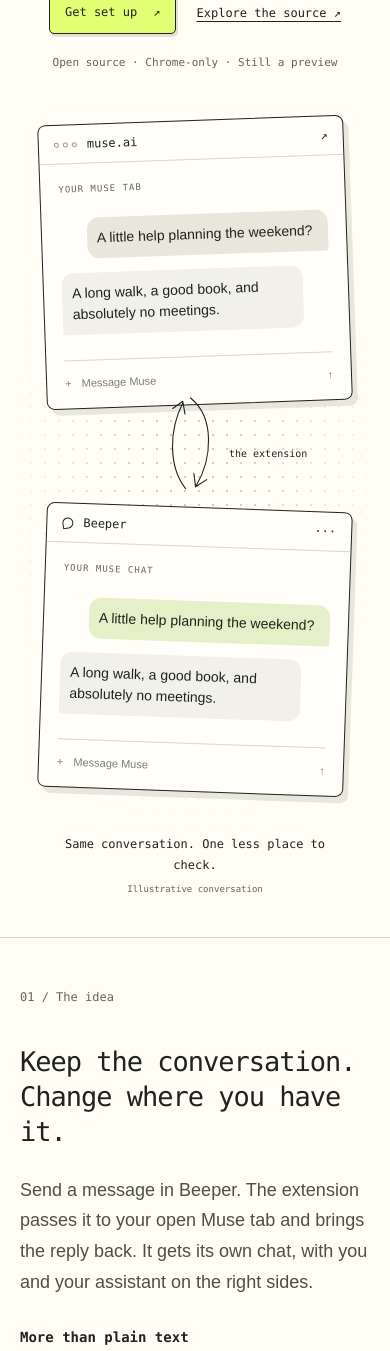
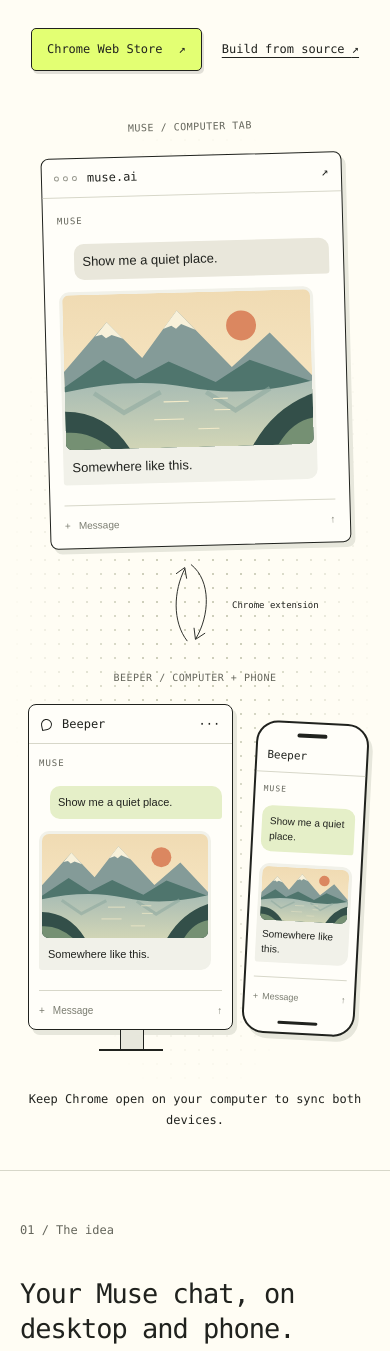
Before and after one commit to nishu-builder/beeper-muse, a browser extension: page site/index.html in a window 390 px wide. Shown: the part 367-1718 px from the top of the page. Drawn offline with Linux system fonts and the light colour scheme.

Commit message:
Simplify site copy and illustrate desktop and phone sync (#38)
* Simplify landing copy and show desktop and phone image sync

* Link store and source installs and clarify local bridge

```diff
--- a/site/index.html
+++ b/site/index.html
@@ -38,36 +38,35 @@
     </header>
     <main id="main">
       <section class="hero wrap" aria-labelledby="headline">
-        <p class="eyebrow">
-          <span class="asterisk" aria-hidden="true">+</span> A small bridge
-          between two good things
-        </p>
+        <p class="eyebrow">A Chrome extension for Muse + Beeper</p>
         <h1 id="headline">Muse, in your<br />Beeper inbox.</h1>
         <p class="intro">
           Your Muse conversation, alongside your other chats.<br
             class="desktop-break"
           />
-          Connected directly from Chrome.
+          Connected through Chrome on your computer.<br class="desktop-break" />
+          The bridge is fully local. No server to run.
         </p>
         <div class="actions">
           <a
             class="button primary"
-            href="https://github.com/nishu-builder/beeper-muse/blob/main/docs/chrome-setup.md"
-            >Get set up <span aria-hidden="true">↗</span></a
+            href="https://chromewebstore.google.com/detail/beeper-muse/bchjpmhhlhpcokhlmbpbiibehfjdgnme"
+            >Chrome Web Store <span aria-hidden="true">↗</span></a
           >
           <a
             class="text-link"
-            href="https://github.com/nishu-builder/beeper-muse"
-            >Explore the source <span aria-hidden="true">↗</span></a
+            href="https://github.com/nishu-builder/beeper-muse/blob/main/docs/chrome-setup.md#build-from-source"
+            >Build from source <span aria-hidden="true">↗</span></a
           >
         </div>
-        <p class="fineprint">Open source · Chrome-only · Still a preview</p>
 
         <figure
           class="bridge-demo"
-          aria-label="Illustration: a Muse reply appears in a dedicated Beeper conversation through the Chrome extension."
+          aria-label="The Chrome extension connects Muse on your computer to Beeper on both your computer and phone. The same image and messages appear on all three screens."
         >
           <div class="dot-field" aria-hidden="true"></div>
+          <div class="source-device">
+            <p class="device-label">MUSE / COMPUTER TAB</p>
             <div class="demo-card muse-card">
               <div class="window-bar">
                 <div class="window-dots" aria-hidden="true">
@@ -76,21 +75,26 @@
                 <span>muse.ai</span><span aria-hidden="true">↗</span>
               </div>
               <div class="demo-body">
-              <p class="card-label">YOUR MUSE TAB</p>
-              <div class="bubble outgoing">
-                A little help planning the weekend?
-              </div>
-              <div class="bubble incoming">
-                A long walk, a good book, and absolutely no meetings.
+                <p class="card-label">MUSE</p>
+                <div class="bubble outgoing">Show me a quiet place.</div>
+                <div class="bubble incoming image-message">
+                  <img
+                    src="./weekend.svg"
+                    alt="Illustrated mountains reflected in a lake at sunset"
+                    width="480"
+                    height="300"
+                  />
+                  <p>Somewhere like this.</p>
                 </div>
                 <div class="composer" aria-hidden="true">
-                <span>+</span> Message Muse <span>↑</span>
+                  <span>+</span> Message <span>↑</span>
+                </div>
               </div>
             </div>
           </div>
           <div class="bridge-link" aria-hidden="true">
-            <span class="bridge-label">the extension</span>
-            <svg viewBox="0 0 180 90" fill="none">
+            <span class="bridge-label">Chrome extension</span
+            ><svg viewBox="0 0 180 90" fill="none">
               <path
                 d="M8 53C43 9 118 14 166 43M155 24l13 20-24 3M171 62C130 94 64 91 17 67M27 85 14 67l23-4"
                 stroke="currentColor"
@@ -99,30 +103,60 @@
                 stroke-linejoin="round"
               />
             </svg>
-            <span class="bridge-note">no companion app</span>
           </div>
+          <div class="beeper-devices">
+            <p class="destination-label">BEEPER / COMPUTER + PHONE</p>
+            <div class="desktop-device">
               <div class="demo-card beeper-card">
                 <div class="window-bar">
                   <span class="beeper-dot" aria-hidden="true"></span
                   ><span>Beeper</span><span aria-hidden="true">···</span>
                 </div>
                 <div class="demo-body">
-              <p class="card-label">YOUR MUSE CHAT</p>
-              <div class="bubble outgoing">
-                A little help planning the weekend?
-              </div>
-              <div class="bubble incoming">
-                A long walk, a good book, and absolutely no meetings.
+                  <p class="card-label">MUSE</p>
+                  <div class="bubble outgoing">Show me a quiet place.</div>
+                  <div class="bubble incoming image-message">
+                    <img
+                      src="./weekend.svg"
+                      alt="Illustrated mountains reflected in a lake at sunset"
+                      width="480"
+                      height="300"
+                    />
+                    <p>Somewhere like this.</p>
                   </div>
                   <div class="composer" aria-hidden="true">
-                <span>+</span> Message Muse <span>↑</span>
+                    <span>+</span> Message <span>↑</span>
+                  </div>
+                </div>
+              </div>
+              <div class="monitor-stand" aria-hidden="true"></div>
+            </div>
+            <div class="phone-device">
+              <div class="demo-card phone-card">
+                <div class="phone-speaker" aria-hidden="true"></div>
+                <div class="phone-title">Beeper</div>
+                <div class="demo-body">
+                  <p class="card-label">MUSE</p>
+                  <div class="bubble outgoing">Show me a quiet place.</div>
+                  <div class="bubble incoming image-message">
+                    <img
+                      src="./weekend.svg"
+                      alt="Illustrated mountains reflected in a lake at sunset"
+                      width="480"
+                      height="300"
+                    />
+                    <p>Somewhere like this.</p>
+                  </div>
+                  <div class="composer" aria-hidden="true">
+                    <span>+</span> Message <span>↑</span>
+                  </div>
+                </div>
+                <div class="phone-home" aria-hidden="true"></div>
               </div>
             </div>
           </div>
           <figcaption>
-            Same conversation. One less place to check.<span
-              >Illustrative conversation</span
-            >
+            Keep Chrome open on your computer to sync both devices.
           </figcaption>
         </figure>
       </section>
@@ -131,9 +165,7 @@
         <div class="wrap section-grid">
           <p class="eyebrow">01 / The idea</p>
           <div>
-            <h2 id="about-title">
-              Keep the conversation.<br />Change where you have it.
-            </h2>
+            <h2 id="about-title">Your Muse chat, on desktop and phone.</h2>
             <p class="section-intro">
               Send a message in Beeper. The extension passes it to your open
               Muse tab and brings the reply back. It gets its own chat, with you
@@ -141,7 +173,7 @@
             </p>
             <div class="feature-grid">
               <div>
-                <h3>More than plain text</h3>
+                <h3>Text, images, and more</h3>
                 <p>
                   Formatted replies, images, edits, reactions, and typing
                   indicators. Support is still being refined.
@@ -155,14 +187,14 @@
                 </p>
               </div>
               <div>
-                <h3>A little catch-up</h3>
+                <h3>Catch up on messages</h3>
                 <p>
                   Bring over recent messages already loaded in Muse, or start
                   with new messages only.
                 </p>
               </div>
               <div>
-                <h3>Open all the way down</h3>
+                <h3>Source and docs</h3>
                 <p>
                   MIT licensed, with the code, architecture, and known issues
                   available on GitHub.
@@ -177,7 +209,7 @@
         <div class="wrap">
           <div class="section-heading">
             <p class="eyebrow">02 / Getting connected</p>
-            <h2 id="setup-title">A little setup.<br />Then, a regular chat.</h2>
+            <h2 id="setup-title">Connect in three steps.</h2>
           </div>
           <p class="setup-intro">
             You’ll need Chrome 127+, Beeper, and a signed-in Muse account.<br />Registration
@@ -196,8 +228,16 @@
               <span class="step-number" aria-hidden="true">2</span>
               <h3>Load the extension</h3>
               <p>
-                Build the current source, or install a release. Import your
-                registration in the extension.
+                Install from the
+                <a
+                  href="https://chromewebstore.google.com/detail/beeper-muse/bchjpmhhlhpcokhlmbpbiibehfjdgnme"
+                  >Chrome Web Store</a
+                >
+                or
+                <a
+                  href="https://github.com/nishu-builder/beeper-muse/blob/main/docs/chrome-setup.md#build-from-source"
+                  >build from source</a
+                >. Then import your registration.
               </p>
             </li>
             <li>
@@ -226,17 +266,8 @@
       <section class="section details" aria-labelledby="details-title">
         <div class="wrap section-grid">
           <div>
-            <p class="eyebrow">03 / A few loose ends</p>
-            <h2 id="details-title">Good to know.</h2>
-            <svg class="scribble" viewBox="0 0 190 35" aria-hidden="true">
-              <path
-                d="M3 20C65 5 117 3 183 12M20 30c62-17 100-15 155-12"
-                fill="none"
-                stroke="currentColor"
-                stroke-width="2"
-                stroke-linecap="round"
-              />
-            </svg>
+            <p class="eyebrow">03 / Questions</p>
+            <h2 id="details-title">FAQs</h2>
           </div>
           <div class="questions">
             <details open>
@@ -278,9 +309,8 @@
             <details>
               <summary>Is this an official integration?</summary>
               <p>
-                No. This is an independent, community-built project,
-                unaffiliated with Beeper or Muse. It uses Beeper’s bridge
-                protocol and observes the selected Muse webpage.
+                No. Beeper Muse is not affiliated with Beeper or Muse. It uses
+                Beeper’s bridge protocol and observes the selected Muse webpage.
                 <a
                   href="https://github.com/nishu-builder/beeper-muse/blob/main/docs/architecture.md"
                   >Read how it works.</a
@@ -290,21 +320,13 @@
           </div>
         </div>
       </section>
-      <section class="closing wrap" aria-labelledby="closing-title">
-        <p class="eyebrow">Built in the open</p>
-        <h2 id="closing-title">Small extension.<br />Room to improve.</h2>
-        <p>Found a rough edge? Help make it better.</p>
-        <a
-          class="text-link"
-          href="https://github.com/nishu-builder/beeper-muse/issues"
-          >Open an issue <span aria-hidden="true">↗</span></a
-        >
-      </section>
     </main>
     <footer class="footer wrap">
       <a class="wordmark" href="./"
         ><img src="./icon.png" alt="" width="24" height="24" />beeper muse</a
-      ><span>An independent project. MIT licensed.</span
+      ><a href="https://github.com/nishu-builder/beeper-muse/issues"
+        >Report an issue</a
+      ><span>MIT licensed.</span
       ><a
         href="https://github.com/nishu-builder/beeper-muse/blob/main/PRIVACY.md"
         >Privacy</a
--- a/site/style.css
+++ b/site/style.css
@@ -89,12 +89,6 @@
   font: 12px/1.6 var(--mono);
   color: var(--muted);
 }
-.asterisk {
-  font-size: 19px;
-  color: var(--ink);
-  margin-right: 8px;
-  vertical-align: -2px;
-}
 h1,
 h2,
 h3,
@@ -147,48 +141,56 @@
 .text-link {
   font: 13px/1.7 var(--mono);
 }
-.fineprint {
-  color: var(--muted);
-  font: 11px/1.6 var(--mono);
-  margin: 20px 0 0;
-}
+/* One computer source, with the same conversation on two Beeper devices. */
 .bridge-demo {
   position: relative;
   margin: 65px auto 0;
   display: grid;
-  grid-template-columns: minmax(0, 1fr) 170px minmax(0, 1fr);
+  grid-template-columns: minmax(0, 1fr) 145px minmax(0, 1.5fr);
   align-items: center;
-  max-width: 980px;
-  padding: 24px 20px 0;
+  padding: 24px 10px 0;
   text-align: left;
 }
 .dot-field {
   position: absolute;
-  inset: 0 -20px 75px;
+  inset: 0 -10px 75px;
   z-index: -1;
   background-image: radial-gradient(#cecfbb 1px, transparent 1px);
   background-size: 14px 14px;
   mask-image: radial-gradient(ellipse, #000 20%, transparent 72%);
 }
+.device-label,
+.destination-label {
+  color: var(--muted);
+  font: 10px/1.6 var(--mono);
+  letter-spacing: 0.5px;
+  margin-bottom: 20px;
+}
+.source-device {
+  transform: rotate(-1.5deg);
+}
+.beeper-devices {
+  display: grid;
+  grid-template-columns: minmax(0, 1fr) minmax(0, 0.55fr);
+  gap: 0 18px;
+  align-items: center;
+}
+.destination-label {
+  grid-column: 1/-1;
+}
 .demo-card {
   border: 1px solid var(--ink);
   border-radius: 8px;
   background: #fffef9;
-  box-shadow: 5px 6px 0 #e7e7dc;
+  box-shadow: 4px 5px 0 #e7e7dc;
   overflow: hidden;
-}
-.muse-card {
-  transform: rotate(-2deg);
-}
-.beeper-card {
-  transform: rotate(2deg);
 }
 .window-bar {
   display: flex;
   align-items: center;
   gap: 10px;
   border-bottom: 1px solid var(--line);
-  padding: 12px 15px;
+  padding: 12px;
   font: 12px var(--mono);
 }
 .window-bar > :last-child {
@@ -212,21 +214,21 @@
   transform: rotate(-12deg);
 }
 .demo-body {
-  padding: 23px 18px 15px;
+  padding: 18px 14px 14px;
 }
 .card-label {
   font: 9px var(--mono);
   letter-spacing: 1px;
   color: var(--muted);
-  margin-bottom: 24px;
+  margin-bottom: 18px;
 }
 .bubble {
-  font-size: 14px;
+  font-size: 12px;
   line-height: 1.5;
-  padding: 12px 14px;
-  width: 90%;
-  margin-bottom: 14px;
-  border-radius: 12px;
+  padding: 10px 12px;
+  width: 94%;
+  margin-bottom: 12px;
+  border-radius: 10px;
 }
 .outgoing {
   margin-left: auto;
@@ -237,50 +239,116 @@
   background: #f1f1e9;
   border-bottom-left-radius: 3px;
 }
-.beeper-card .outgoing {
+.beeper-devices .outgoing {
   background: #e5efc8;
+}
+.image-message {
+  padding: 4px;
+}
+.image-message img {
+  display: block;
+  width: 100%;
+  height: auto;
+  border-radius: 7px;
+}
+.image-message p {
+  margin: 0;
+  padding: 8px 6px 5px;
 }
 .composer {
   display: flex;
-  gap: 10px;
+  gap: 8px;
   border-top: 1px solid var(--line);
-  padding-top: 14px;
-  margin-top: 25px;
+  padding-top: 12px;
+  margin-top: 20px;
   color: #7b7d71;
-  font-size: 11px;
+  font-size: 10px;
 }
 .composer span:last-child {
   margin-left: auto;
 }
+.monitor-stand {
+  width: 64px;
+  height: 21px;
+  border-bottom: 2px solid var(--ink);
+  margin: auto;
+  position: relative;
+}
+.monitor-stand::before {
+  content: '';
+  position: absolute;
+  width: 22px;
+  height: 19px;
+  top: 0;
+  left: 21px;
+  border-inline: 1px solid var(--ink);
+  background: #e7e7dc;
+}
+.phone-device {
+  transform: rotate(3deg);
+}
+.phone-card {
+  border: 2px solid var(--ink);
+  border-radius: 22px;
+}
+.phone-speaker {
+  width: 30px;
+  height: 4px;
+  border-radius: 5px;
+  background: var(--ink);
+  margin: 10px auto 12px;
+}
+.phone-title {
+  border-bottom: 1px solid var(--line);
+  padding: 0 10px 10px;
+  font: 11px var(--mono);
+}
+.phone-card .demo-body {
+  padding: 12px 8px 8px;
+}
+.phone-card .card-label {
+  font-size: 8px;
+  margin-bottom: 12px;
+}
+.phone-card .bubble {
+  font-size: 10px;
+  padding: 8px;
+  width: 100%;
+}
+.phone-card .image-message {
+  padding: 3px;
+}
+.phone-card .image-message p {
+  padding: 6px 3px 3px;
+}
+.phone-card .composer {
+  font-size: 9px;
+  gap: 4px;
+  margin-top: 14px;
+}
+.phone-home {
+  width: 40px;
+  height: 3px;
+  background: var(--ink);
+  border-radius: 4px;
+  margin: 8px auto;
+}
 .bridge-link {
-  padding: 0 4px;
   text-align: center;
-  transform: rotate(-5deg);
+  padding: 0 8px;
+}
+.bridge-label {
+  font: 10px var(--mono);
 }
 .bridge-link svg {
   width: 100%;
   display: block;
-  margin: -4px 0;
-}
-.bridge-label,
-.bridge-note {
-  font: 11px var(--mono);
-}
-.bridge-note {
-  font-size: 9px;
-  color: var(--muted);
 }
 figcaption {
   grid-column: 1/-1;
   text-align: center;
-  margin: 43px 0 60px;
+  margin: 38px 0 60px;
   font: 12px/1.7 var(--mono);
-}
-figcaption span {
-  display: block;
-  margin-top: 7px;
-  color: var(--muted);
-  font-size: 9px;
 }
 .section {
   border-top: 1px solid var(--line);
@@ -384,9 +452,6 @@
 .details h2 {
   margin-bottom: 0;
 }
-.scribble {
-  width: 185px;
-}
 .questions {
   border-top: 1px solid var(--ink);
 }
@@ -419,21 +484,6 @@
   padding-right: 20px;
   margin-bottom: 25px;
 }
-.closing {
-  border-top: 1px solid var(--line);
-  text-align: center;
-  padding-block: 64px;
-}
-.closing h2 {
-  font-size: 36px;
-}
-.closing p:not(.eyebrow) {
-  color: var(--muted);
-  font-size: 15px;
-}
-.closing .eyebrow {
-  margin-bottom: 18px;
-}
 .footer {
   border-top: 1px solid var(--line);
   display: flex;
@@ -462,24 +512,6 @@
   }
   h1 {
     letter-spacing: -2.5px;
-  }
-  .bridge-demo {
-    grid-template-columns: minmax(0, 1fr) 75px minmax(0, 1fr);
-    padding-inline: 0;
-  }
-  .bridge-label {
-    font-size: 9px;
-  }
-  .bridge-note {
-    display: none;
-  }
-  .demo-body {
-    padding: 18px 12px 12px;
-  }
-  .bubble {
-    font-size: 12px;
-    width: 96%;
-    padding: 10px;
   }
   .section {
     padding-block: 50px;
@@ -546,49 +578,6 @@
   .text-link {
     font-size: 12px;
   }
-  .bridge-demo {
-    grid-template-columns: 1fr;
-    padding: 0 22px;
-    margin-top: 48px;
-  }
-  .demo-card {
-    width: 100%;
-    max-width: 340px;
-    margin-inline: auto;
-  }
-  .demo-body {
-    padding: 20px 18px 15px;
-  }
-  .bubble {
-    font-size: 14px;
-    width: 90%;
-  }
-  .bridge-link {
-    height: 76px;
-    width: 120px;
-    margin: 13px auto;
-    transform: none;
-    position: relative;
-  }
-  .bridge-link svg {
-    width: 100px;
-    height: 65px;
-    transform: rotate(90deg);
-    margin: -7px auto 0;
-  }
-  .bridge-label {
-    position: absolute;
-    left: 94px;
-    top: 30px;
-    white-space: nowrap;
-    font-size: 10px;
-  }
-  .dot-field {
-    inset: 0 -10px 100px;
-  }
-  figcaption {
-    margin-bottom: 40px;
-  }
   h2 {
     font-size: 27px;
     letter-spacing: -1px;
@@ -625,3 +614,81 @@
     margin-left: auto;
   }
 }
+
+@media (max-width: 1000px) {
+  .bridge-demo {
+    grid-template-columns: minmax(0, 1fr) 100px minmax(0, 1.5fr);
+  }
+  .beeper-devices {
+    gap: 0 12px;
+  }
+  .demo-body {
+    padding: 14px 10px 10px;
+  }
+  .bubble {
+    padding: 8px;
+    font-size: 11px;
+  }
+  .image-message {
+    padding: 3px;
+  }
+  .bridge-label {
+    font-size: 9px;
+  }
+}
+@media (max-width: 700px) {
+  .bridge-demo {
+    grid-template-columns: 1fr;
+    padding: 0 8px;
+    margin-top: 48px;
+  }
+  .source-device {
+    width: min(320px, 90%);
+    margin: auto;
+  }
+  .device-label,
+  .destination-label {
+    text-align: center;
+    font-size: 10px;
+  }
+  .bridge-link {
+    position: relative;
+    width: 100px;
+    height: 100px;
+    margin: 12px auto;
+  }
+  .bridge-link svg {
+    height: 90px;
+    transform: rotate(90deg);
+  }
+  .bridge-label {
+    position: absolute;
+    left: 87px;
+    top: 42px;
+    white-space: nowrap;
+  }
+  .beeper-devices {
+    width: min(440px, 100%);
+    margin: auto;
+    gap: 0 16px;
+  }
+  .destination-label {
+    margin-bottom: 18px;
+  }
+  .source-device .demo-body {
+    padding: 18px 14px 14px;
+  }
+  .source-device .bubble {
+    font-size: 13px;
+  }
+  figcaption {
+    margin-bottom: 40px;
+  }
+}
+
+@media (max-width: 360px) {
+  .actions {
+    flex-direction: column;
+    gap: 16px;
+  }
+}
```
Also changed, not shown: docs/parity.md (+4 -0 lines), docs/website.md (+6 -1 lines), site/weekend.svg (added). Lines whose indentation alone changed are shown as unchanged.
